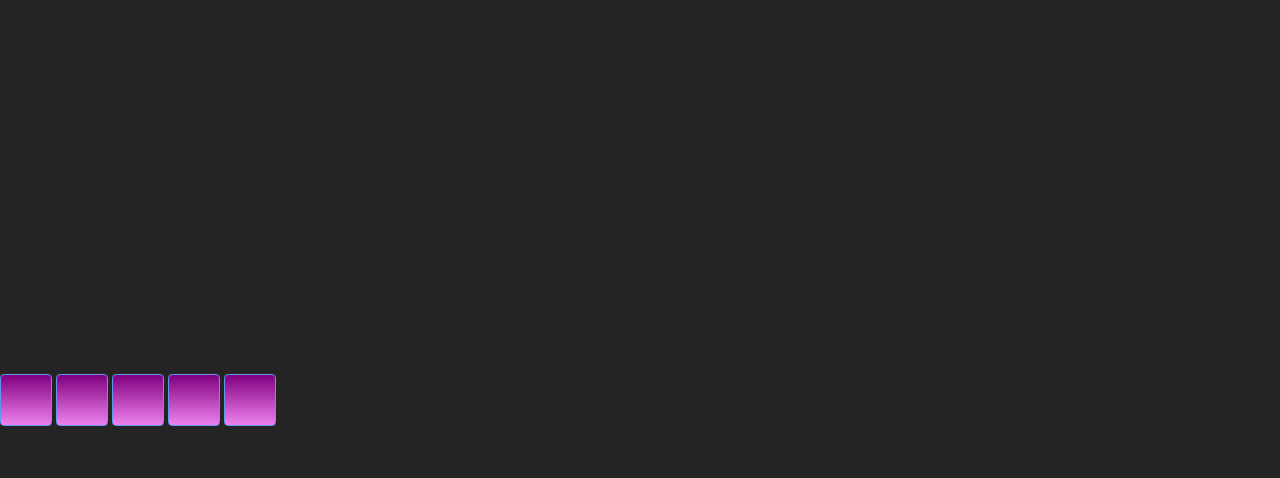
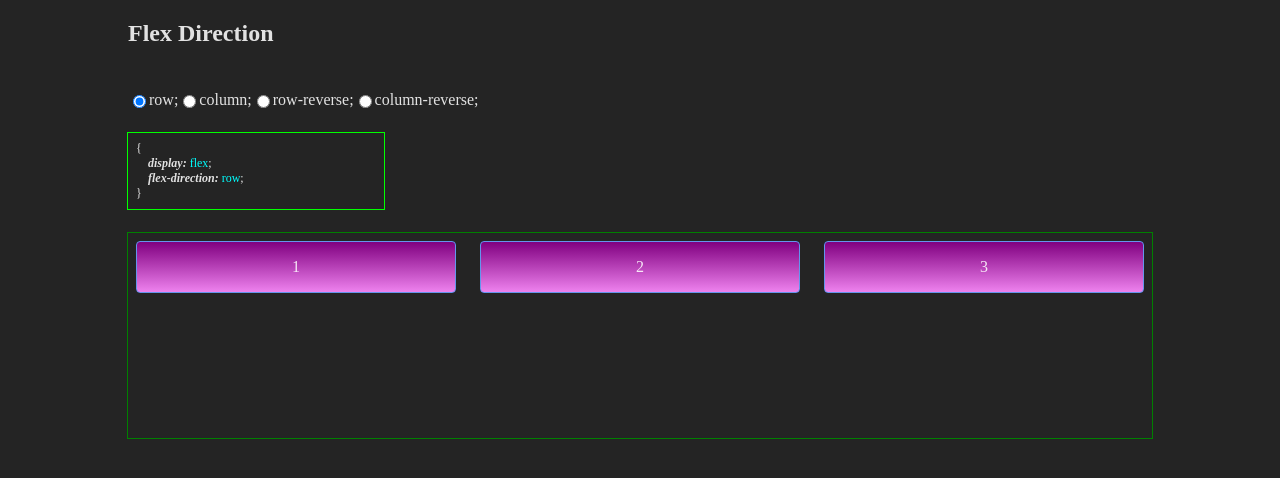
Before and after one commit to snigdho611/flex-and-grid, a React (Vite) app: page / in a window 1280 px wide. Shown: the top 478 px of the page. Built offline with nearby package versions, Linux system fonts and the light colour scheme.

Commit message:
Adding further changes

```diff
--- a/src/components/atoms/square/index.css
+++ b/src/components/atoms/polygon/index.css
@@ -1,10 +1,14 @@
-.square{
-    height: 50px;
-    width: 50px;
+.square {
+    /* height: 50px; */
+    /* width: 50px; */
     background-color: navy;
     background-image: linear-gradient(to bottom, purple, violet);
     border-style: solid;
     border-width: 1px;
     border-color: cornflowerblue;
     border-radius: 0.25rem;
+    display: flex;
+    align-items: center;
+    justify-content: center;
+    /* flex-grow: 1; */
 }
--- /dev/null
+++ b/src/components/atoms/polygon/index.jsx
@@ -0,0 +1,32 @@
+import "./index.css"
+
+export const Square = ({ width }) => {
+  // console.log(styles)
+  return (
+    <div style={{
+      width: width ? width : "50px",
+      height: width ? width : "50px"
+    }} className="square" />
+  )
+}
+
+export const Rectangle = ({ height, width, text = null }) => {
+  return (
+    <div style={{
+      width: width ? width : "50px",
+      height: height ? height : "50px",
+    }} className="square" >
+      {text}
+    </div>
+  )
+}
+
+Square.propTypes = {
+  width: String
+}
+
+Rectangle.propTypes = {
+  width: String,
+  height: String,
+  text: String || Number || null
+}
--- a/src/components/atoms/square/index.jsx
+++ /dev/null
@@ -1,10 +0,0 @@
-import "./index.css"
-
-const Square = () => {
-  // console.log(styles)
-  return (
-    <div className="square" />
-  )
-}
-
-export default Square
--- a/src/components/pages/flex/index.css
+++ b/src/components/pages/flex/index.css
@@ -1,5 +1,25 @@
-.flex{
+.flex_main {
+    width: 80%;
+    margin: 0 auto;
     display: flex;
-    flex-direction: row;
-    gap: 0.25rem;
+    flex-direction: column;
+    gap: 1.5rem;
+    /* display: flex; */
+    /* flex-direction: row; */
+    /* gap: 0.25rem; */
+    /* width: 50%; */
+    /* margin: 0 auto; */
+    /* flex-wrap: wrap; */
+    /* flex-grow: 1; */
 }
+
+.flex_main_output {
+    display: flex;
+    gap: 1.5rem;
+    width: 100%;
+    margin: 0 auto;
+    outline: 1px solid green;
+    box-sizing: border-box;
+    padding: 0.5rem;
+    height: 12.85rem;
+}
--- a/src/components/pages/flex/index.jsx
+++ b/src/components/pages/flex/index.jsx
@@ -1,16 +1,82 @@
-import Square from '../../atoms/square'
-import "./index.css"
+import { useState } from "react";
+import { Rectangle, Square } from "../../atoms/polygon";
+import "./index.css";
 
 const Flex = () => {
+  const [direction, setDirection] = useState("row")
   return (
-    <div className='flex'>
-        <Square/>
-        <Square/>
-        <Square/>
-        <Square/>
-        <Square/>
+    <div className="flex_main">
+      <h2 className="flex_main_header">Flex Direction</h2>
+      <div className="flex_main_input" style={{
+        display: "flex",
+        // flexDirection: "column"
+      }}>
+        <input
+          type="radio"
+          name="flex"
+          id="row"
+          value={direction}
+          checked={direction === "row" ?? false}
+          onChange={(e) => setDirection(e.target.id)}
+        /> row;
+        <input
+          type="radio"
+          name="flex"
+          id="column"
+          value={direction}
+          checked={direction === "column" ?? false}
+          onChange={(e) => setDirection(e.target.id)}
+        /> column;
+        <input
+          type="radio"
+          name="flex"
+          id="row-reverse"
+          value={direction}
+          checked={direction === "row-reverse" ?? false}
+          onChange={(e) => setDirection(e.target.id)}
+        /> row-reverse;
+        <input
+          type="radio"
+          name="flex"
+          id="column-reverse"
+          value={direction}
+          checked={direction === "column-reverse" ?? false}
+          onChange={(e) => setDirection(e.target.id)}
+        /> column-reverse;
+      </div>
+      <div style={{
+        display: "flex",
+        flexDirection: "column",
+        outline: "1px solid lime",
+        fontSize: "0.75rem",
+        boxSizing: "border-box",
+        padding: "0.5rem",
+        width: "25%"
+      }}>
+        <span>&#123;</span>
+        <span>
+
+          <span style={{ fontStyle: "italic", fontWeight: "bold" }}>&nbsp;&nbsp;&nbsp;&nbsp;display: </span>
+          <span style={{ color: "cyan" }}>flex</span>;
+        </span>
+        <span>
+          <span style={{ fontStyle: "italic", fontWeight: "bold" }}>&nbsp;&nbsp;&nbsp;&nbsp;flex-direction: </span>
+          <span style={{ color: "cyan" }}>{direction}</span>;
+        </span>
+        <span>&#125;</span>
+      </div>
+      <div
+        className="flex_main_output"
+        style={{
+          flexDirection: direction,
+        }}
+      >
+        <Rectangle width={"33%"} text={1} />
+        <Rectangle width={"33%"} text={2} />
+        <Rectangle width={"33%"} text={3} />
+      </div>
     </div>
-  )
-}
+  );
+};
 
-export default Flex
+export default Flex;
--- a/src/index.css
+++ b/src/index.css
@@ -1,9 +1,5 @@
 body {
-  margin: 0;
-  display: flex;
-  place-items: center;
-  min-width: 320px;
-  min-height: 100vh;
-  background-color: #242424;
-  color: rgba(255, 255, 255, 0.87);
+    margin: 0;
+    background-color: #242424;
+    color: rgba(255, 255, 255, 0.87);
 }
```
